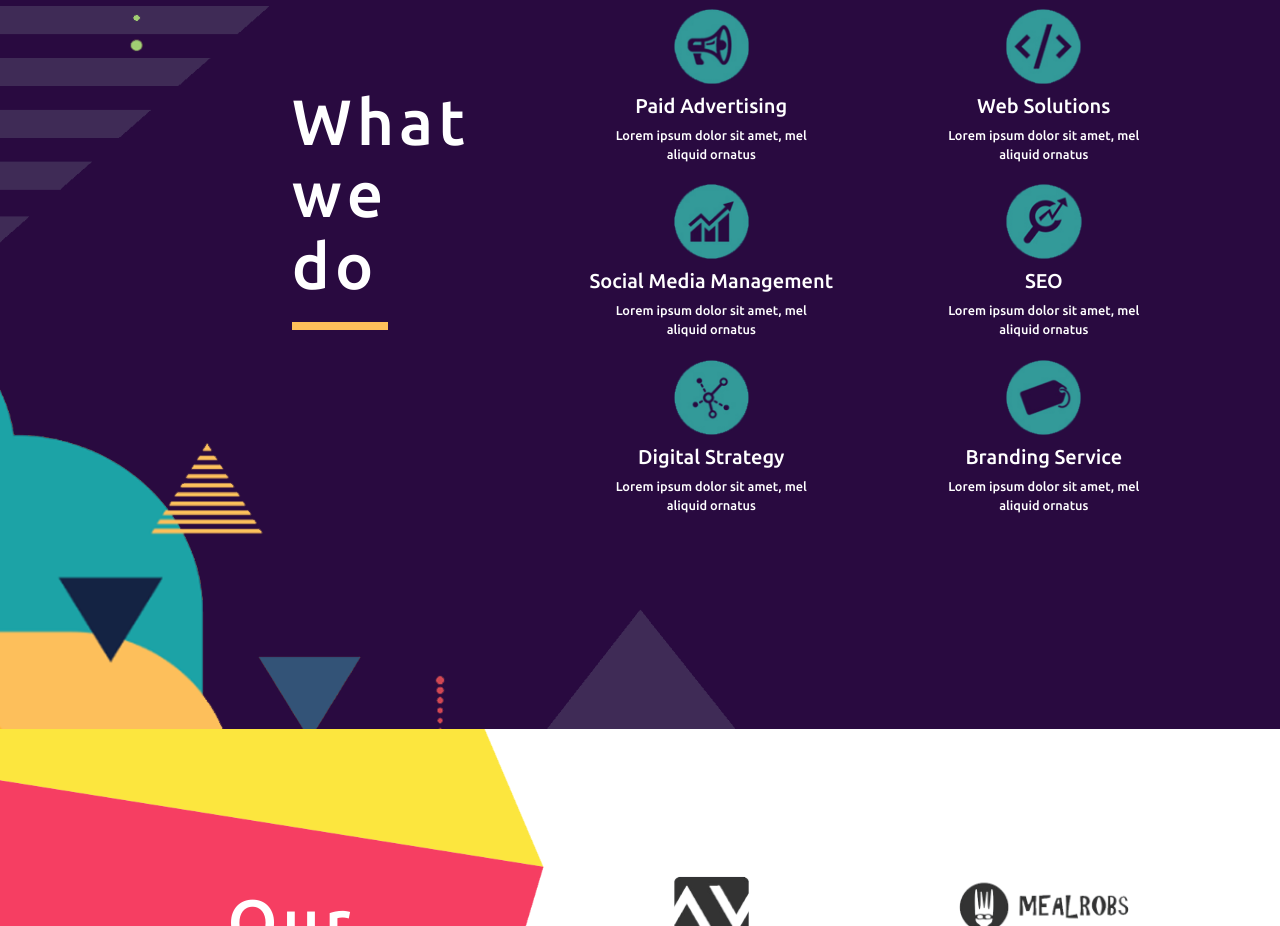
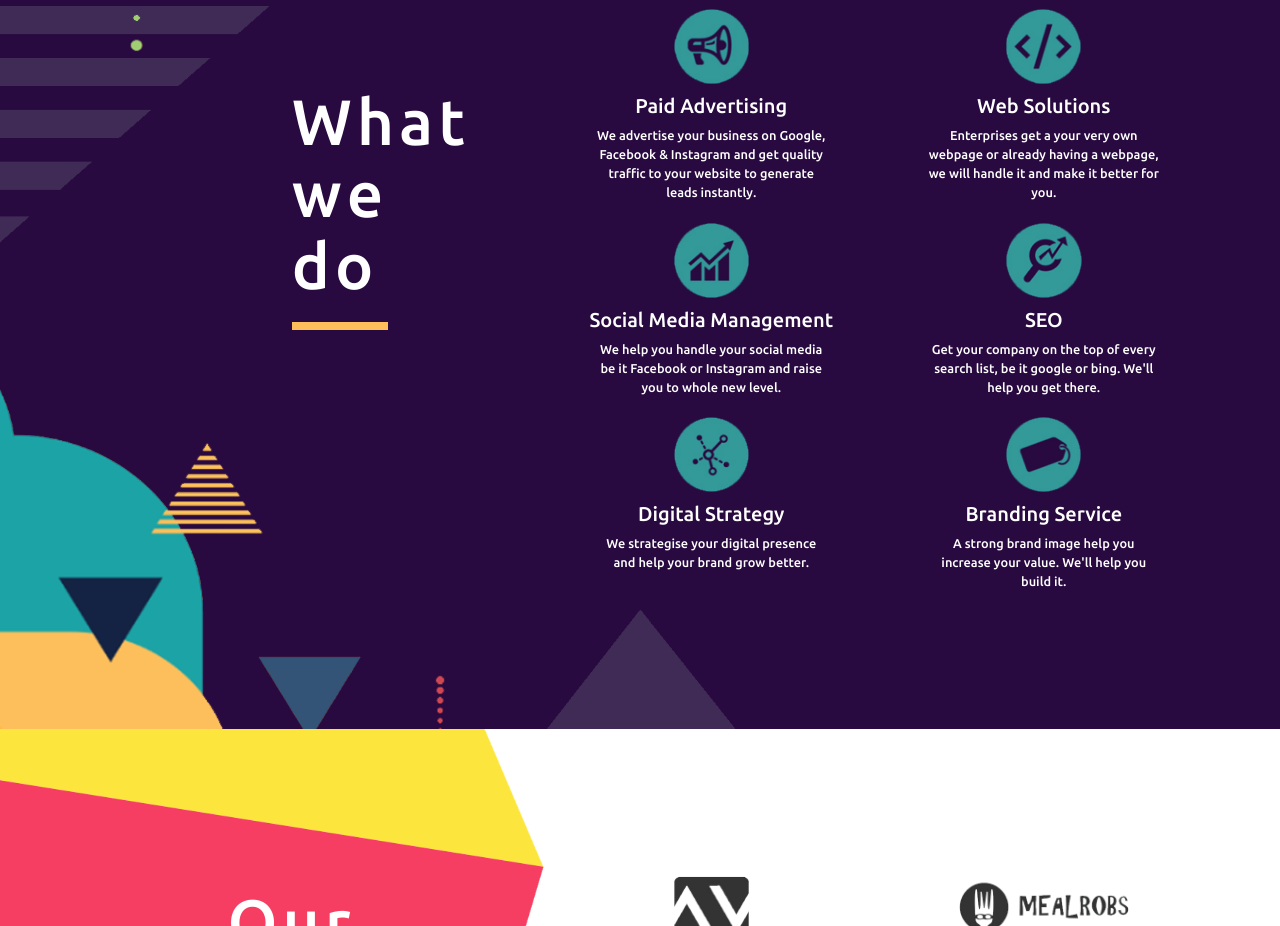
Before and after one commit to subham7/provoz, a website: page public/index.html in a window 1280 px wide. Shown: the part 1904-2830 px from the top of the page. Drawn offline with nearby package versions, Linux system fonts and the light colour scheme.

Commit message:
Icon text added

```diff
--- a/public/index.html
+++ b/public/index.html
@@ -111,32 +111,37 @@
                                                 <div class="col-6">
                                                       <img src="images/PaidAdvertising.png" alt="" class="img-fluid ">
                                                       <h5>Paid Advertising</h5>
-                                                      <p>Lorem ipsum dolor sit amet, mel aliquid ornatus</p>
+                                                      <p>We advertise your business on Google, Facebook &amp; Instagram and
+                                                            get quality traffic to your website to generate leads instantly.</p>
                                                 </div>
                                                 <div class="col-6">
                                                       <img src="images/WebServices.png" alt="" class="img-fluid">
                                                       <h5>Web Solutions</h5>
-                                                      <p>Lorem ipsum dolor sit amet, mel aliquid ornatus</p>
+                                                      <p>Enterprises get a your very own webpage or already having a webpage,
+                                                            we will handle it and make it better for you.</p>
                                                 </div>
                                                 <div class="col-6">
                                                       <img src="images/SocialMedia.png" alt="" class="img-fluid">
                                                       <h5>Social Media Management</h5>
-                                                      <p>Lorem ipsum dolor sit amet, mel aliquid ornatus</p>
+                                                      <p>We help you handle your social media be it Facebook or Instagram and
+                                                            raise you to whole new level.</p>
                                                 </div>
                                                 <div class="col-6">
                                                       <img src="images/SEO.png" alt="" class="img-fluid">
                                                       <h5>SEO</h5>
-                                                      <p>Lorem ipsum dolor sit amet, mel aliquid ornatus</p>
+                                                      <p>Get your company on the top of every search list, be it google or bing.
+                                                            We'll help you get there.</p>
                                                 </div>
                                                 <div class="col-6">
                                                       <img src="images/DigitalStrategy.png" alt="" class="img-fluid">
                                                       <h5>Digital Strategy</h5>
-                                                      <p>Lorem ipsum dolor sit amet, mel aliquid ornatus</p>
+                                                      <p>We strategise your digital presence and help your brand grow better.</p>
                                                 </div>
                                                 <div class="col-6">
                                                       <img src="images/branding.png" alt="" class="img-fluid">
                                                       <h5>Branding Service</h5>
-                                                      <p>Lorem ipsum dolor sit amet, mel aliquid ornatus</p>
+                                                      <p>A strong brand image help you increase your value. We'll help you build
+                                                            it.</p>
                                                 </div>
                                           </div>
                                     </div>
```
